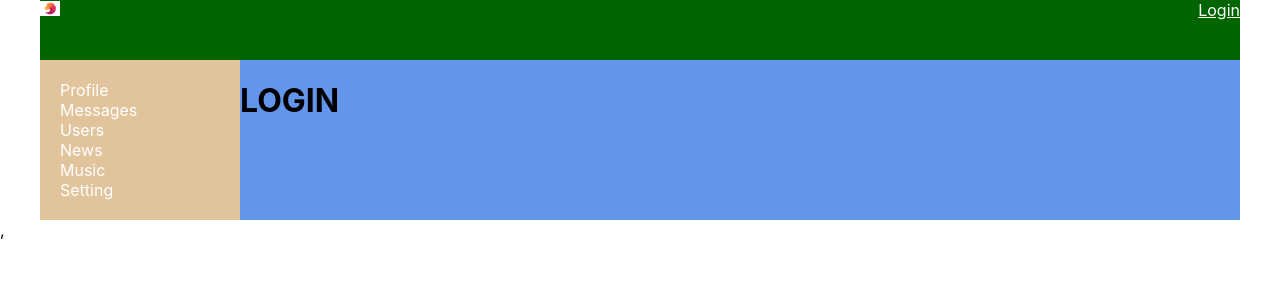
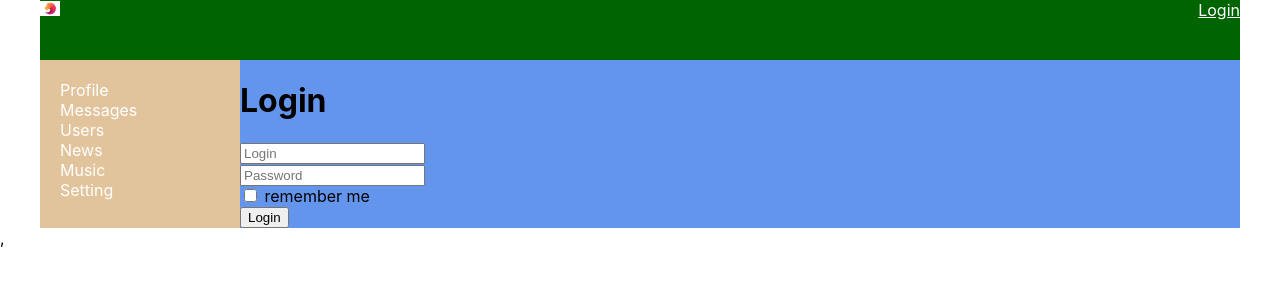
Before and after one commit to alehStatsevich/-social-network, a React (Create React App) app: page /login in a window 1280 px wide. Shown: the top 300 px of the page. Built offline with nearby package versions, Linux system fonts and the light colour scheme; no server answers.

Commit message:
75 - React JS - redux-form (login)

```diff
--- a/package.json
+++ b/package.json
@@ -11,6 +11,7 @@
     "@types/react": "^16.9.53",
     "@types/react-dom": "^16.9.8",
     "@types/react-redux": "^7.1.16",
+    "@types/redux-form": "^8.3.1",
     "axios": "^0.21.1",
     "react": "^17.0.1",
     "react-dom": "^17.0.1",
@@ -18,6 +19,7 @@
     "react-router-dom": "^5.2.0",
     "react-scripts": "4.0.1",
     "redux": "^4.0.5",
+    "redux-form": "^8.3.7",
     "redux-thunk": "^2.3.0",
     "typescript": "^4.0.3",
     "web-vitals": "^0.2.4"
--- a/src/components/Login/Login.tsx
+++ b/src/components/Login/Login.tsx
@@ -1,6 +1,44 @@
 import React from "react";
+import {Field, InjectedFormProps, reduxForm} from "redux-form";
+
+type FormDataType={
+    login: string
+    password: string
+    rememberMe: boolean
+}
+const  LoginForm: React.FC<InjectedFormProps<FormDataType>> = (props)=>{
+    return(
+        <form onSubmit={props.handleSubmit}>
+            <div>
+                <Field placeholder={'Login'} name={'login'} component={'input'}/>
+            </div>
+            <div>
+                <Field placeholder={'Password'} name={'password'} component={'input'}/>
+            </div>
+            <div>
+                <Field type={'checkbox'} name={'remember me'} component={'input'}/> remember me
+            </div>
+            <div>
+                <button>Login</button>
+            </div>
+        </form>
+    )
+}
+
+const LoginReduxForm=reduxForm<FormDataType>({
+    // a unique name for the form
+    form: 'login'
+})( LoginForm)
 
 function Login () {
-    return <h1>LOGIN</h1>
+    const  onSubmit = (formData: FormDataType)=>{
+        console.log(formData)
+    }
+    return (
+        <div>
+            <h1>Login</h1>
+            <LoginReduxForm onSubmit={onSubmit}/>
+        </div>
+    )
 }
 export default Login
--- a/src/redux/redux-store.tsx
+++ b/src/redux/redux-store.tsx
@@ -4,6 +4,7 @@
 import usersReducer, {follow, setCurrentPage, setUsers, unfollow} from "./users-reduser";
 import authReducer from "./auth-reduser";
 import  thunkMiddleware from "redux-thunk";
+import { reducer as formReducer } from 'redux-form';
 
 export type ActionsType =
     addPostType
@@ -28,7 +29,8 @@
     profilePage: profileReducer,
     dialogsPage: dialogsReducer,
     usersPage: usersReducer,
-    auth:authReducer
+    auth:authReducer,
+    form:formReducer
 });
 export type AppStateType = ReturnType<typeof rootReducer>
 let store = createStore(rootReducer,applyMiddleware(thunkMiddleware));
```
Also changed, not shown: 2 other files (tests, documents, lock files or other folders).
